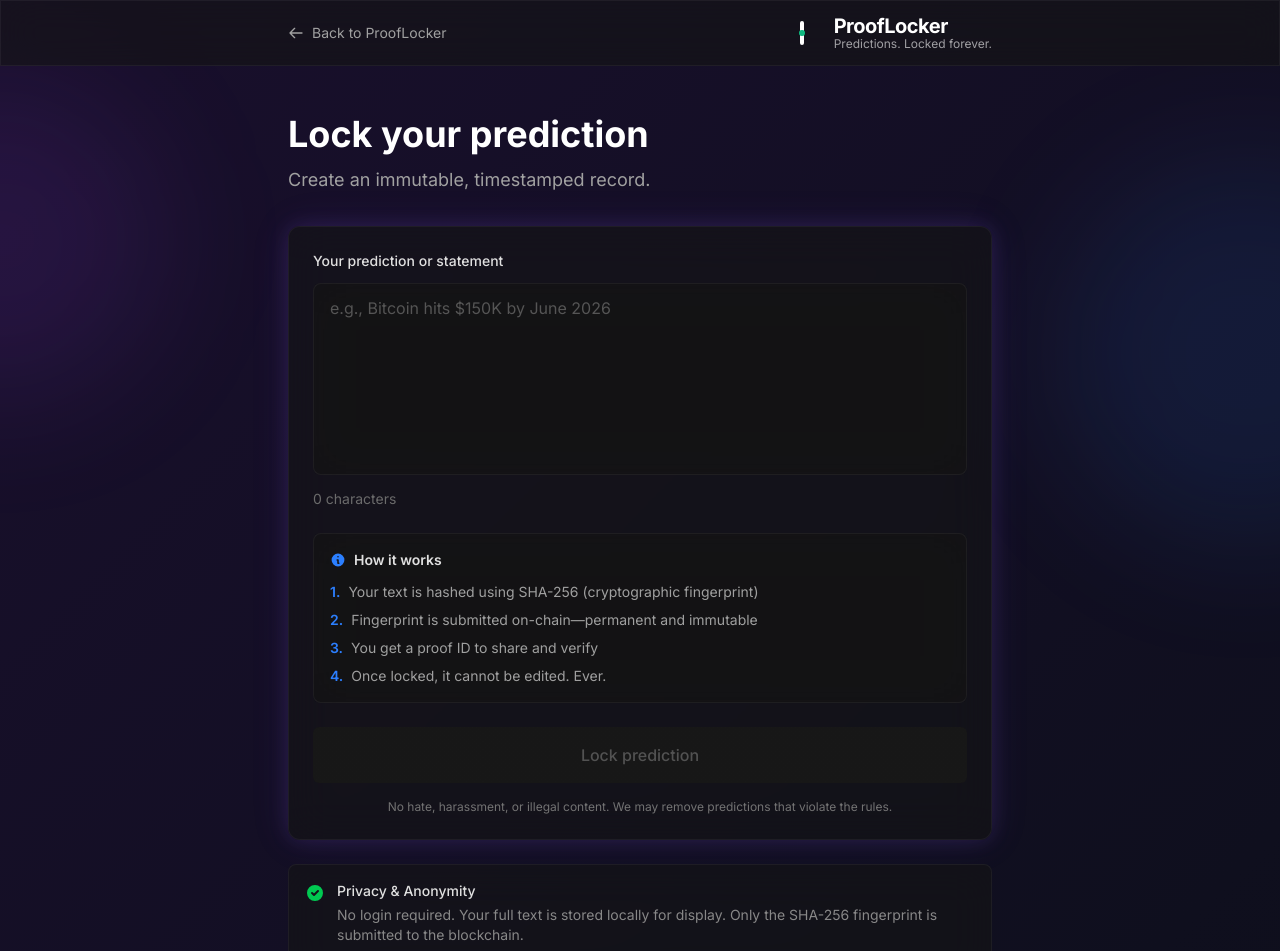
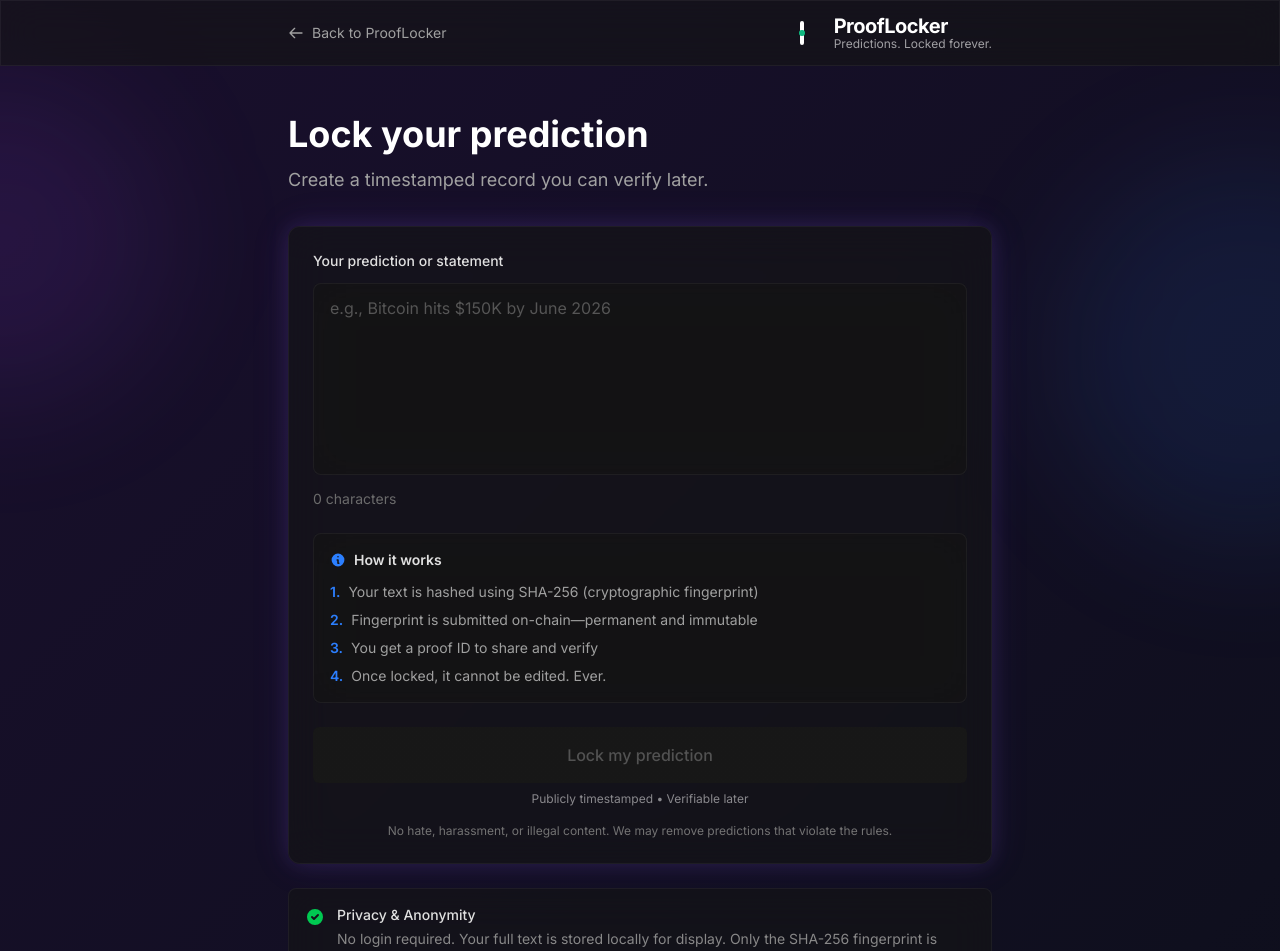
Before and after one commit to Boomchakalala/prooflocker, a Next.js app: page /lock in a window 1280 px wide. Shown: the top 951 px of the page. Built offline with nearby package versions, Linux system fonts and the light colour scheme; no server answers.

Commit message:
Sandbox autosave

```diff
--- a/src/app/lock/page.tsx
+++ b/src/app/lock/page.tsx
@@ -108,7 +108,7 @@ export default function LockPage() {
                 Lock your prediction
               </h1>
               <p className="text-neutral-400 text-lg">
-                Create an immutable, timestamped record.
+                Create a timestamped record you can verify later.
               </p>
             </div>
 
@@ -208,12 +208,15 @@ export default function LockPage() {
                         d="M4 12a8 8 0 018-8V0C5.373 0 0 5.373 0 12h4zm2 5.291A7.962 7.962 0 014 12H0c0 3.042 1.135 5.824 3 7.938l3-2.647z"
                       />
                     </svg>
-                    Locking on-chain...
+                    Locking...
                   </span>
                 ) : (
-                  "Lock prediction"
+                  "Lock my prediction"
                 )}
               </button>
+              <p className="text-xs text-white/50 text-center mt-2">
+                Publicly timestamped • Verifiable later
+              </p>
 
               {/* Content policy notice */}
               <p className="mt-4 text-xs text-neutral-500 text-center">
```
